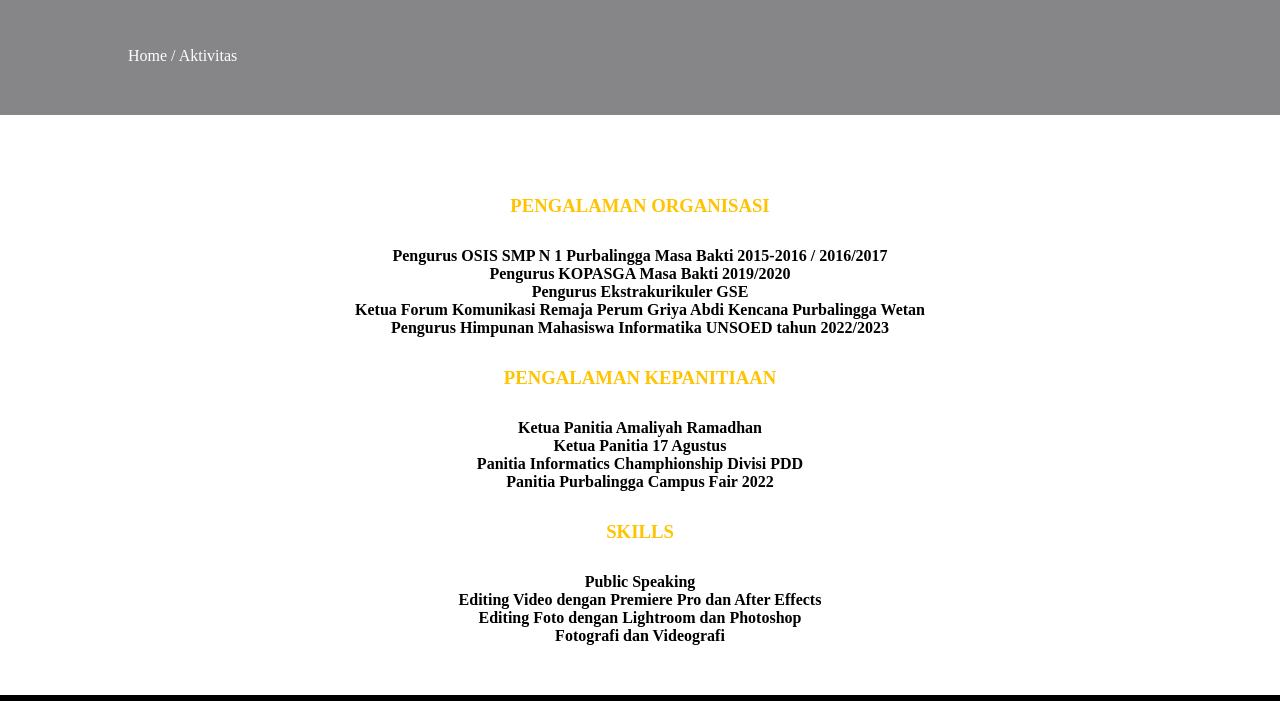
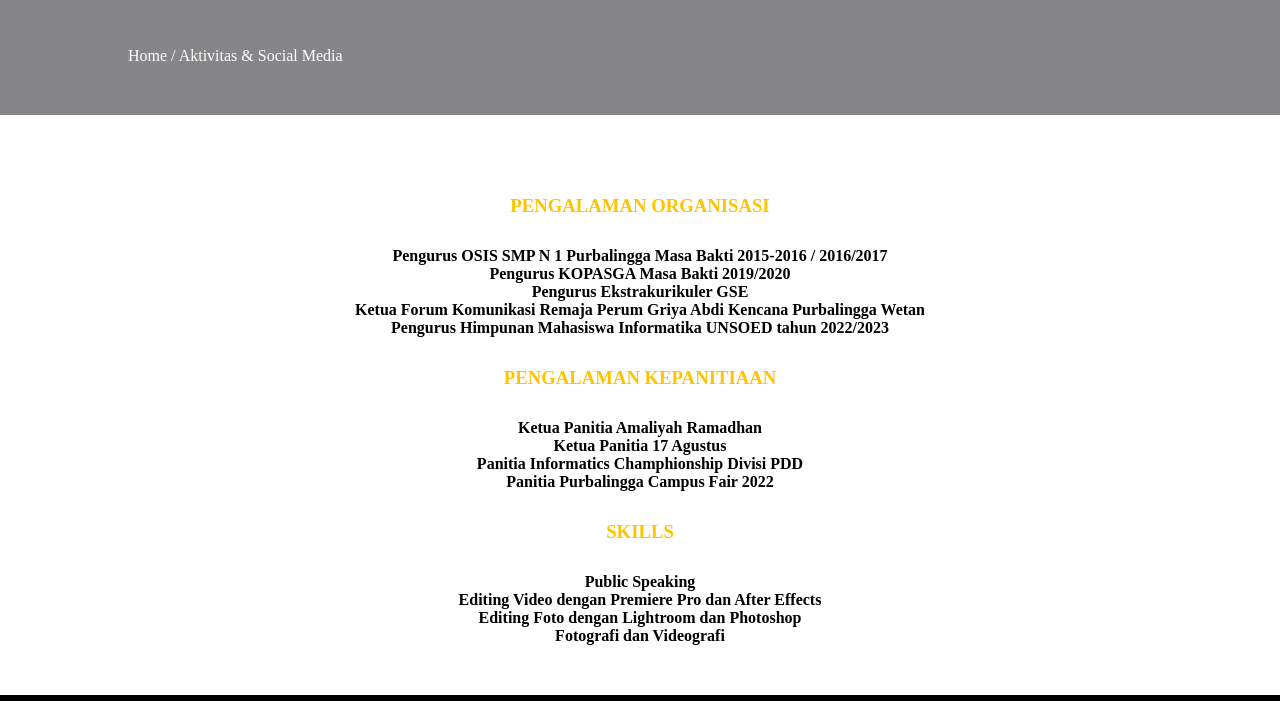
Before and after one commit to nuansarahardian/nuansarahardian.github.io, a plain HTML site: page contact.html in a window 1280 px wide. Shown: the part 99-800 px from the top of the page. Drawn offline with nearby package versions, Linux system fonts and the light colour scheme.

Commit message:
Update contact.html

```diff
--- a/contact.html
+++ b/contact.html
@@ -40,7 +40,7 @@
 	<!-- label -->
 	<section class="label">
 		<div class="container">
-			<p>Home / Aktivitas</p>
+			<p>Home / Aktivitas & Social Media</p>
 		</div>
 	</section>
 
```
